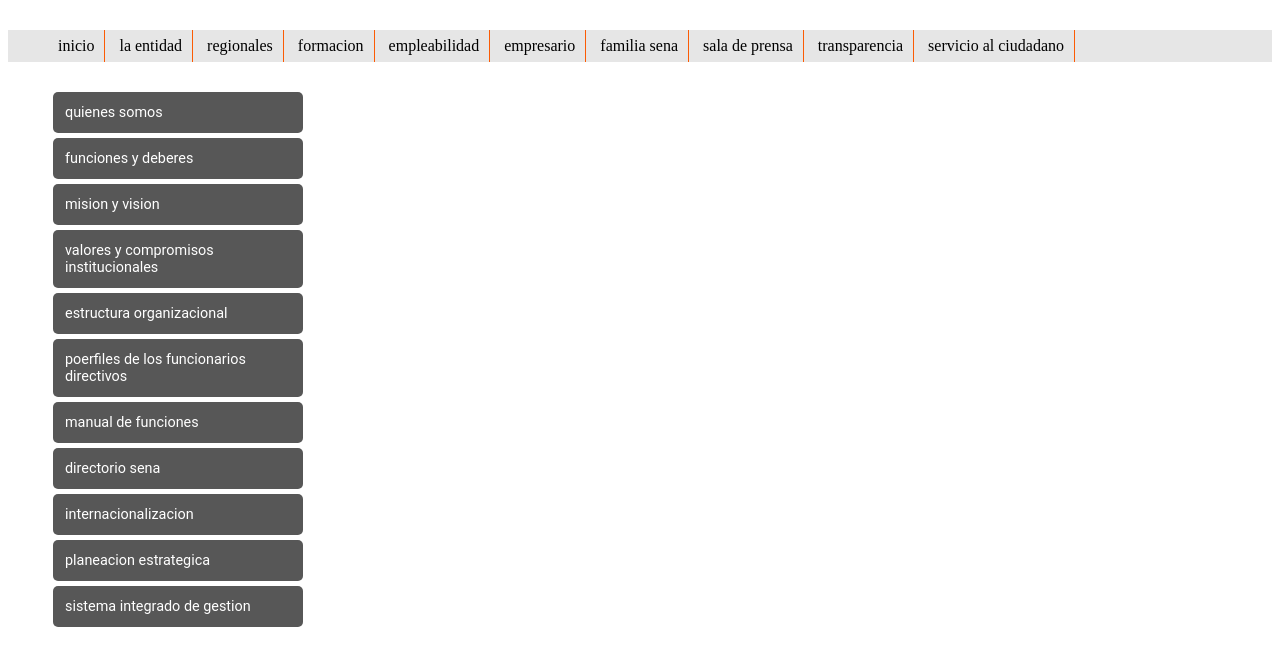
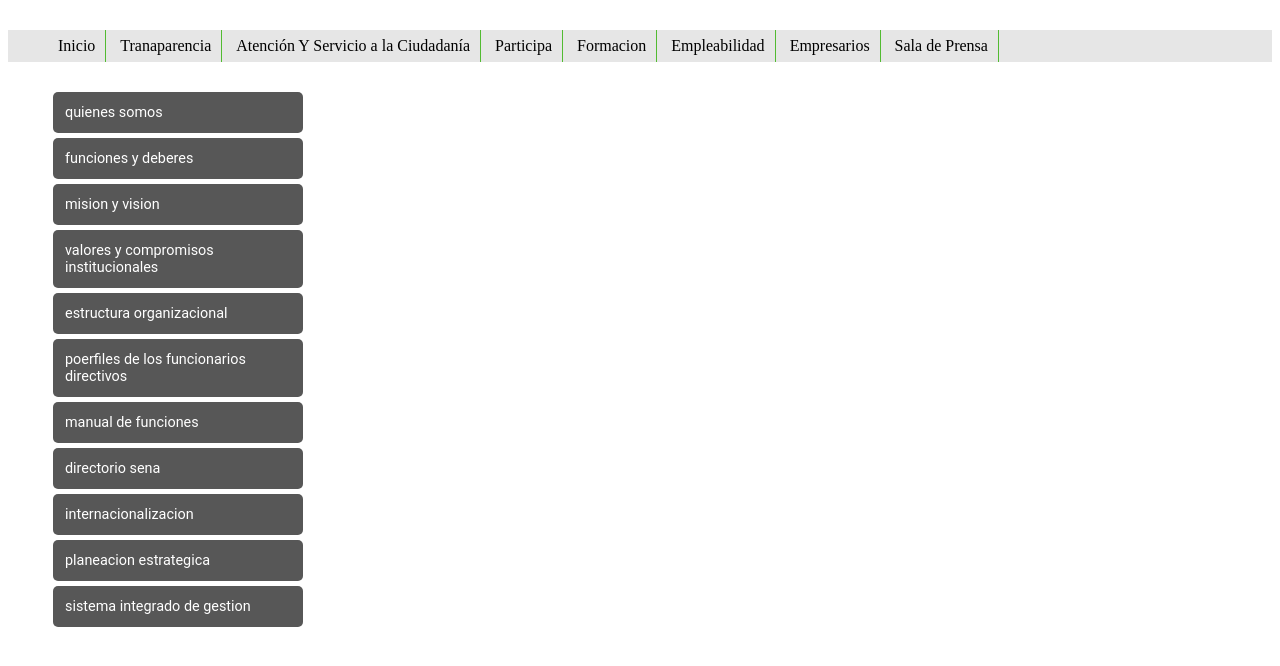
Before and after one commit to ersanti14/mi_sitio_web-adso, a plain HTML site: page menu-sena.html in a window 1280 px wide. Drawn offline with Linux system fonts and the light colour scheme.

Commit message:
probando modificaciones

```diff
--- a/css/menu-sena.css
+++ b/css/menu-sena.css
@@ -23,7 +23,7 @@
 }
 .item-horizontal {
     display: inline-block;
-    border-right: 1px solid #fb5b04;
+    border-right: 1px solid #52bb32;
     padding: 7px 10px;
     width: 50;
 }
@@ -45,8 +45,8 @@ a {
 
 
 
-
-/* {
+/*
+{
     margin: 0;
     padding: 0;
 }
@@ -80,4 +80,4 @@ li:hover {
 a {
     text-decoration: none;
     color: white;
-}*/
+}
--- a/menu-sena.html
+++ b/menu-sena.html
@@ -11,16 +11,14 @@
     <div id="content-nav-bar-main">
         <div id="nav-bar-horizontal">
    <ul class="menu-principal">
-       <li class="item-horizontal">inicio</a></li>
-       <li class="item-horizontal">la entidad</li>
-       <li class="item-horizontal">regionales</li>
-       <li class="item-horizontal">formacion</li>
-       <li class="item-horizontal" >empleabilidad</li>
-       <li class="item-horizontal">empresario</li>
-       <li class="item-horizontal">familia sena</li>
-       <li class="item-horizontal">sala de prensa</li>
-       <li class="item-horizontal">transparencia</li>
-       <li class="item-horizontal">servicio al ciudadano</li>
+       <li class="item-horizontal">Inicio</a></li>
+       <li class="item-horizontal">Tranaparencia</li>
+       <li class="item-horizontal">Atención Y Servicio a la Ciudadanía</li>
+       <li class="item-horizontal" >Participa</li>
+       <li class="item-horizontal">Formacion</li>
+       <li class="item-horizontal">Empleabilidad</li>
+       <li class="item-horizontal">Empresarios</li>
+       <li class="item-horizontal">Sala de Prensa</li>
    </ul>
     </div>
 </div>
@@ -39,8 +37,6 @@
             <li class="item-vertical"><a href="#">internacionalizacion</a></li>
             <li class="item-vertical"><a href="#">planeacion estrategica</a></li>
             <li class="item-vertical"><a href="#">sistema integrado de gestion</a></li>
-
-
         </ul>
     </div>
 </body>
```
Also changed, not shown: index.html (+3 -0 lines).
